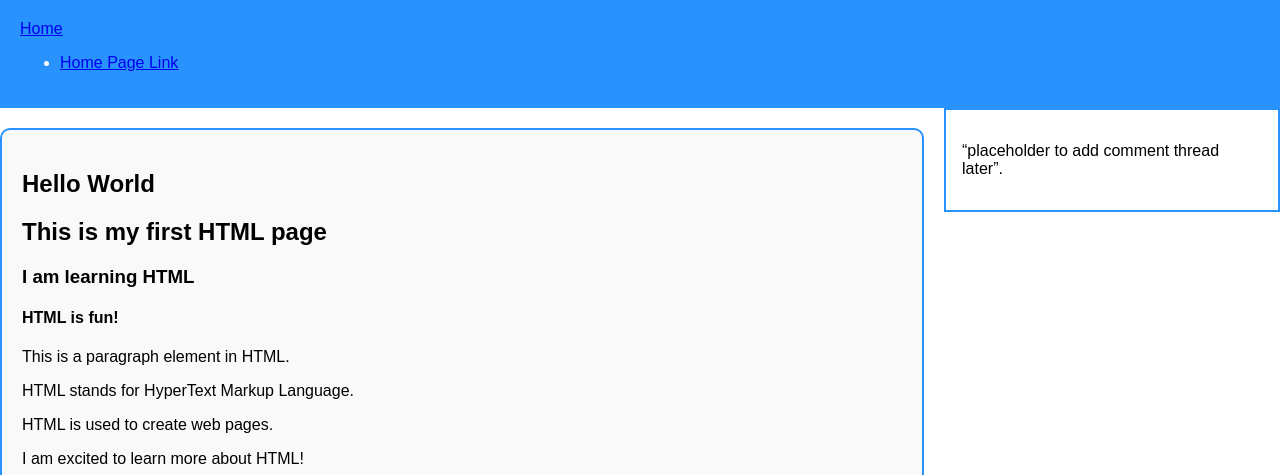
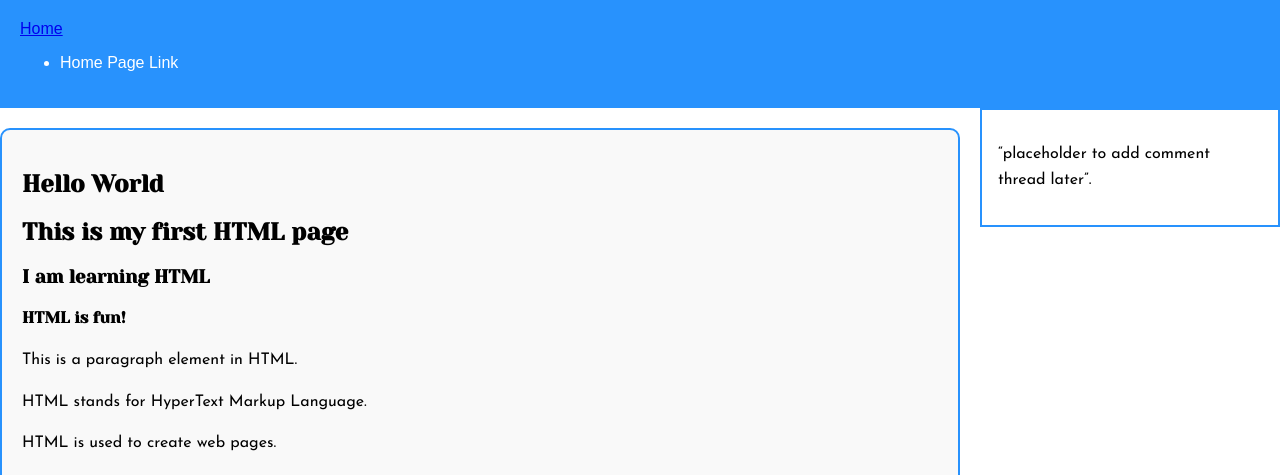
Before and after one commit to houssamebazzi/alx_html_css, a plain HTML site: page index.html in a window 1280 px wide. Shown: the top 475 px of the page. Drawn offline with Linux system fonts and the light colour scheme; files that its build step writes are made by us from their sources.

Commit message:
j hvbhvbghv

```diff
--- a/index.html
+++ b/index.html
@@ -45,7 +45,6 @@
 
 
               <th scope="col">name</th>
-              *
               <th scope="col">age</th>
               <th scope="col">country</th>
             </tr>
@@ -65,7 +64,7 @@
             <tr>
               <td>Michael</td>
               <td>32</td>
-              <td>Astralia</td>
+              <td>Australia</td>
             </tr>
             <tr>
               <td>Sophia</td>
--- a/styles.css
+++ b/styles.css
@@ -25,9 +25,7 @@ aside {
     border: 2px solid #2892fd;
     width: 300px;
     padding: 16px;
-   display: flex;
-   justify-content: flex-end;
-   margin-left: auto;
+    box-sizing: border-box;
 }
 /* Example CSS Rule */
 .works_on_smartphone {
@@ -37,3 +35,25 @@ aside {
   padding: 0;
   margin: 0;
 }
+h1, h2, h3, h4, h5, h6 {
+    font-family: 'Yeseva One', sans-serif;
+}
+p {
+    font-family: 'Josefin Sans', sans-serif;
+    line-height: 1.6;
+}
+nav a {
+    color: white;
+    text-decoration: none;
+    margin-right: 15px;
+}
+nav a:hover {
+    text-decoration: underline;
+}
+footer {
+    background-color: #f1f1f1;
+    color: #333;
+}
+footer p {
+    padding: 10px;
+}
```
